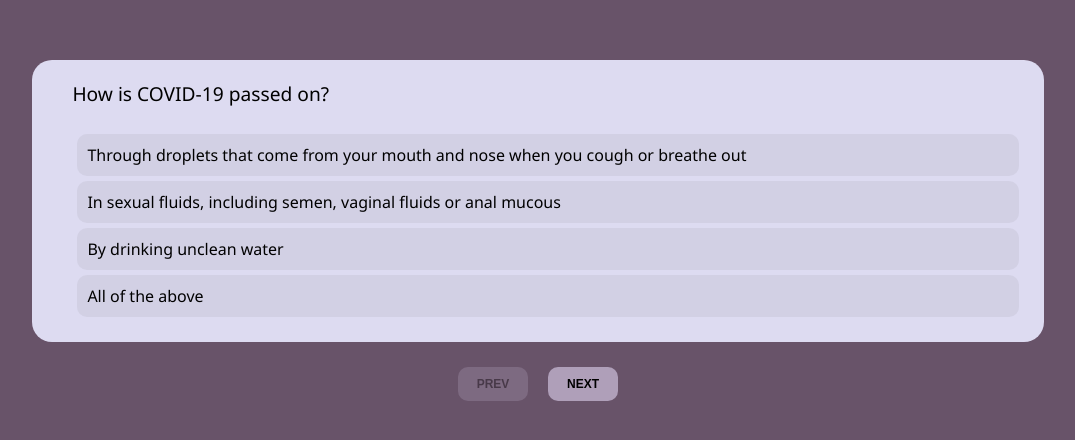
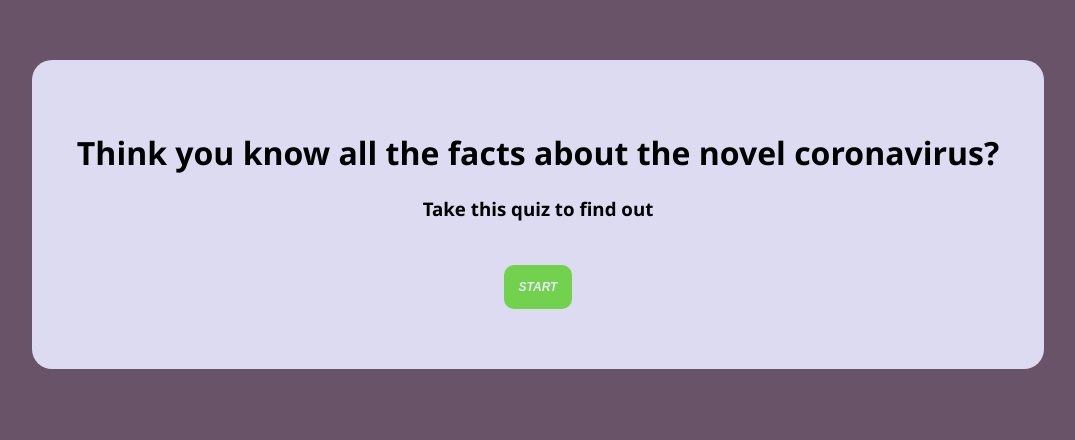
Before and after one commit to snehh/Task2-WebDevCore, a plain HTML site: page index.htm in a window 1280 px wide. Shown: the part 120-560 px from the top of the page, without its empty margins (102-1177 px from the left). Drawn offline with Linux system fonts and the light colour scheme.

Commit message:
added start page to normal mode

```diff
--- a/script.js
+++ b/script.js
@@ -1,6 +1,18 @@
 var qarray = quesArray
 var index = 0, correct = 0
 var answered = []
+
+const startPage = () => {
+    document.getElementById('container').innerHTML =
+        `<div class="main startpage">
+            <h1>Think you know all the facts about the novel coronavirus?</h1>
+            <h3>Take this quiz to find out</h3>
+            <button id="start">Start</button>
+        </div>`
+    document.getElementById('start').addEventListener('click', () => {
+        ansDiv(index)
+    })
+}
 
 
 const buttonListeners = () => {
@@ -20,7 +32,6 @@ const buttonListeners = () => {
 }
 
 const quizcomplete = () => {
-
     document.getElementById('container').innerHTML =
         `<div class="main results">
         <h1>Results</h1>
@@ -110,4 +121,4 @@ const ansDiv = (index) => {
     ansListeners()
 }
 
-ansDiv(index)
+startPage()
--- a/styles.css
+++ b/styles.css
@@ -27,6 +27,11 @@ body{
 .main.results span{
     font-size: 18px;
     color: #685369;
+}
+.main.startpage{
+    min-height: auto;
+    padding: 50px 40px;
+    text-align: center;
 }
 .question{
     font-size: larger;
@@ -76,13 +81,13 @@ button{
     outline: none;
     cursor: pointer;
 }
-.results button{
+.results button, .startpage button{
     background-color: #72d14d;
     color: #e8e7f7;
     padding: 15px;
     font-style: italic;
 }
-.results button:hover{
+.results button:hover, .startpage button:hover{
     background-color: #68c046;
 }
 .nav button{
```
